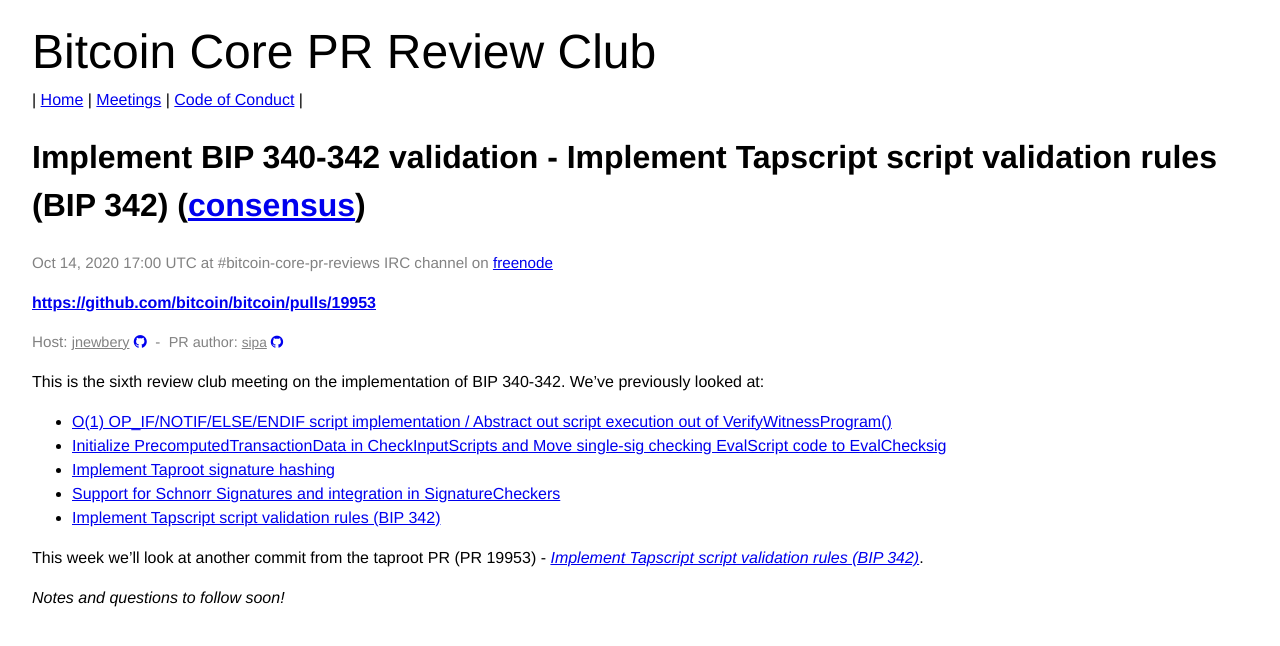
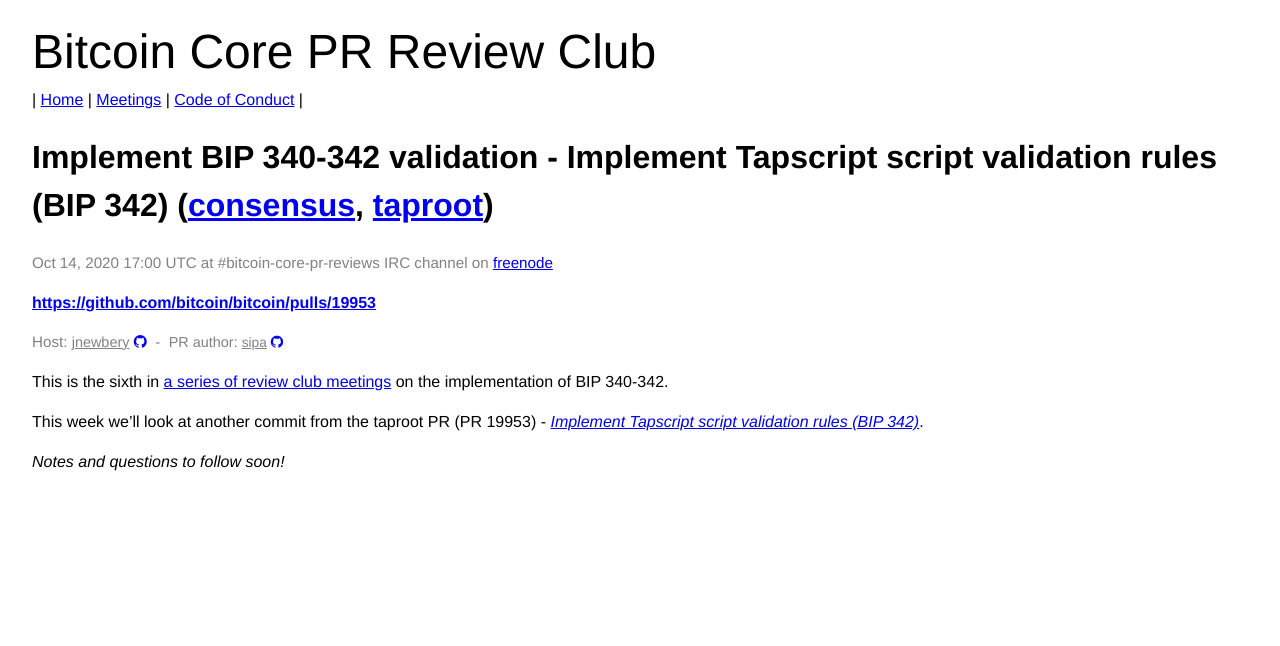
Before and after one commit to bitcoin-core-review-club/website, a Jekyll site: the page built from _posts/2020-10-14-#19953.md, in a window 1280 px wide. Shown: the top 646 px of the page. Built offline with Jekyll 4.4.1, drawn with Linux system fonts in a browser that asks for light colours.

Commit message:
Add "taproot" component

```diff
--- a/_posts/2020-10-14-#19953.md
+++ b/_posts/2020-10-14-#19953.md
@@ -4,22 +4,14 @@
 title: "Implement BIP 340-342 validation - Implement Tapscript script validation rules (BIP 342)"
 pr: 19953
 authors: [sipa]
-components: ["consensus"]
+components: ["consensus", "taproot"]
 host: jnewbery
 status: upcoming
 commit: 07dd29e1b5
 ---
 
-This is the sixth review club meeting on the implementation of BIP 340-342.
-We've previously looked at:
-
-- [O(1) OP_IF/NOTIF/ELSE/ENDIF script implementation / Abstract out script
-  execution out of VerifyWitnessProgram()](./16902)
-- [Initialize PrecomputedTransactionData in CheckInputScripts and Move
-  single-sig checking EvalScript code to EvalChecksig](./18401)
-- [Implement Taproot signature hashing](./17977)
-- [Support for Schnorr Signatures and integration in SignatureCheckers](./17977-2)
-- [Implement Tapscript script validation rules (BIP 342)](./17977-3)
+This is the sixth in [a series of review club
+meetings](./meetings-components/#taproot) on the implementation of BIP 340-342.
 
 This week we'll look at another commit from the taproot PR (PR 19953) -
 _[Implement Tapscript script validation rules (BIP
```
Also changed, not shown: _posts/2020-02-12-#16902.md (+1 -1 lines), _posts/2020-04-01-#18401.md (+1 -1 lines), _posts/2020-07-29-#17977.md (+4 -10 lines), _posts/2020-08-12-#17977-2.md (+4 -9 lines), _posts/2020-09-02-#17977-3.md (+4 -10 lines).
